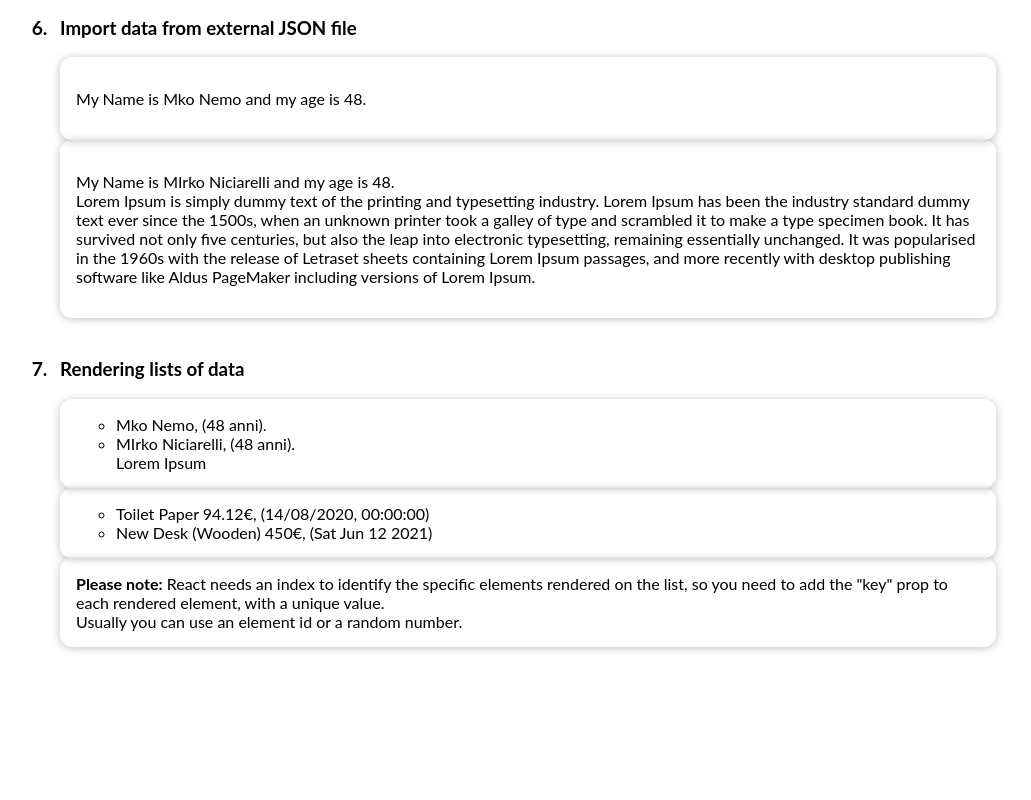
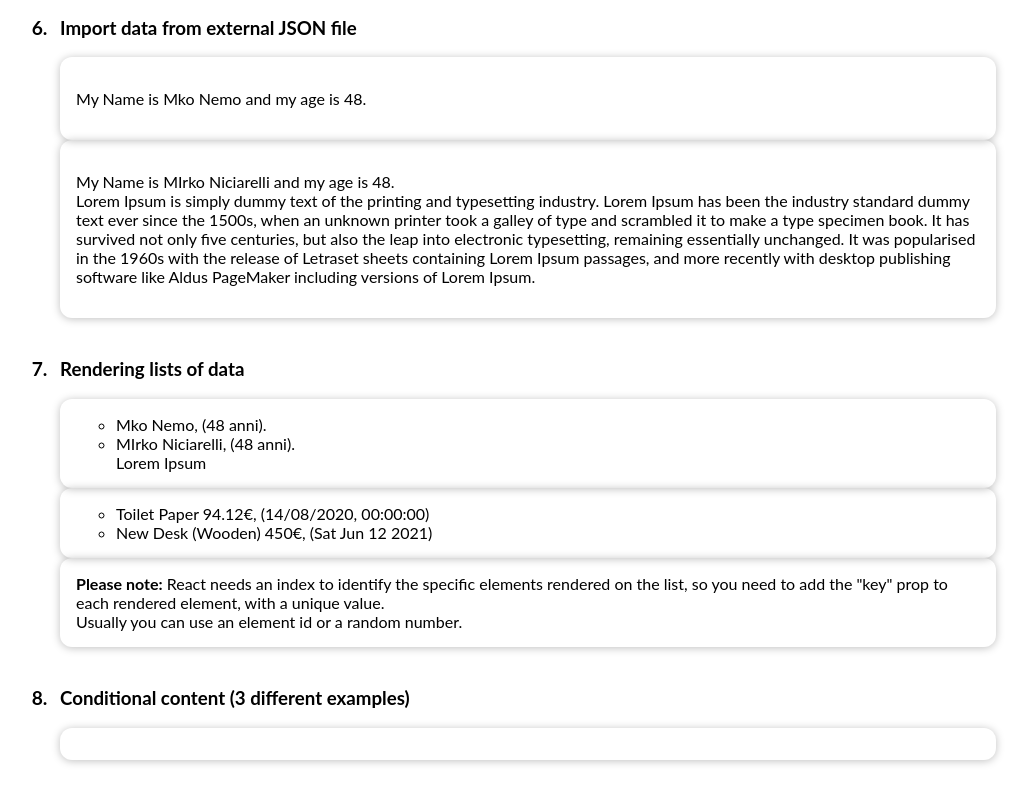
Before and after one commit to mkonemo/react-basics, a React (Create React App) app: page / in a window 1280 px wide. Shown: the part 3840-4640 px from the top of the page, without its empty margins (132-1163 px from the left). Before the commit the page ends 4527 px from the top, so only its background shows below. Built offline with nearby package versions, Linux system fonts and the light colour scheme.

Commit message:
1 file modified, 1 added

```diff
--- a/src/App.js
+++ b/src/App.js
@@ -11,6 +11,8 @@ import Json from './components/json/Json';
 import ClickEvent from './components/events/ClickEvent';
 import UpdateState from './components/state/UpdateState';
 import Datalist from './components/datalist/DataList';
+import ConditionalContent from './components/conditionalContent/ConditionalContent';
+
 
 
 import './style.css';
@@ -98,6 +100,7 @@ but in a parent component.</p>
         <li>
           <Datalist />
         </li>
+        <li><ConditionalContent /></li>
       </ol>
     </div>
   );
--- /dev/null
+++ b/src/components/conditionalContent/ConditionalContent.js
@@ -0,0 +1,14 @@
+import React from 'react';
+
+import Card from '../UI/Card';
+
+const ConditionalContent = () => {
+  return (
+    <div>
+      <h3>Conditional content (3 different examples)</h3>
+      <Card></Card>
+    </div>
+  );
+};
+
+export default ConditionalContent;
```
